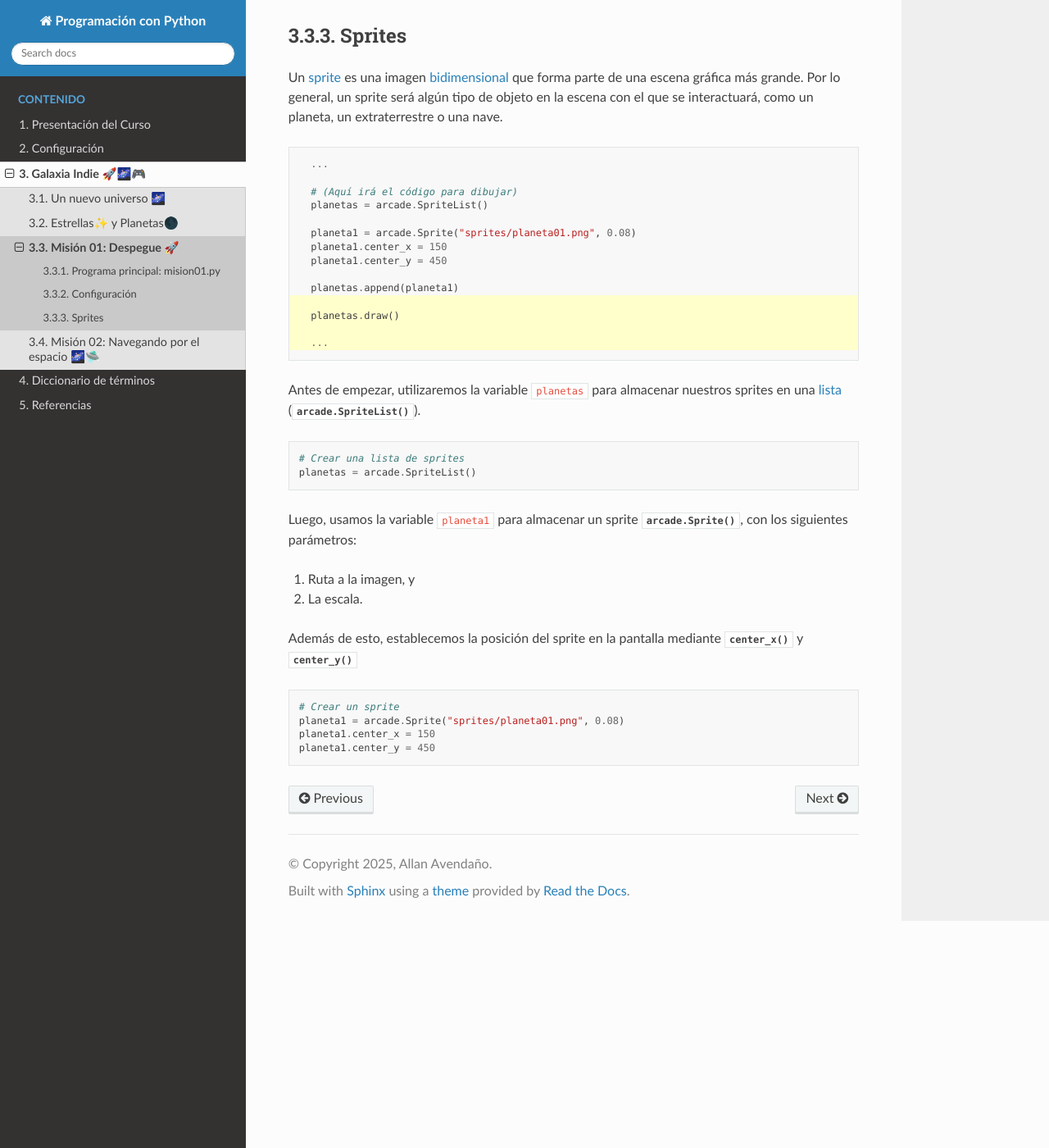
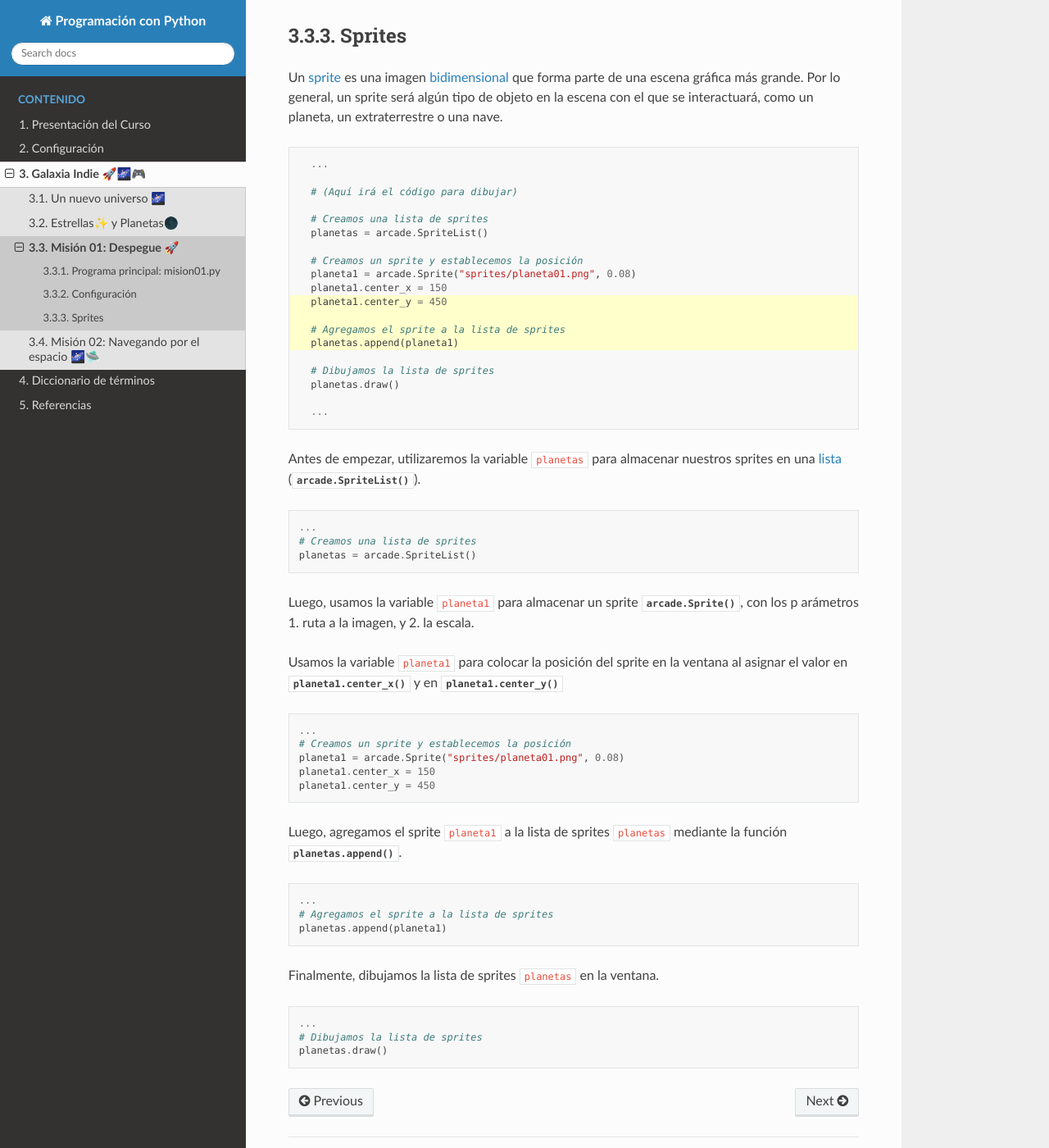
Before and after one commit to aavendan/programacion-python, a Sphinx documentation site: the page built from docs/source/sesiones/sesion03.rst, in a window 1280 px wide and 1400 px high, scrolled down 1504 px. Shown: the whole window at 82% size. Built offline with Sphinx 7.4.7 and the Read the Docs theme 3.1.0, drawn with Linux system fonts in a browser that asks for light colours.

Commit message:
draw all

```diff
--- a/docs/source/sesiones/sesion03.rst
+++ b/docs/source/sesiones/sesion03.rst
@@ -88,14 +88,19 @@ como un planeta, un extraterrestre o una nave.
     ...
 
     # (Aquí irá el código para dibujar)
+
+    # Creamos una lista de sprites
     planetas = arcade.SpriteList()
 
+    # Creamos un sprite y establecemos la posición
     planeta1 = arcade.Sprite("sprites/planeta01.png", 0.08)
     planeta1.center_x = 150
     planeta1.center_y = 450
 
+    # Agregamos el sprite a la lista de sprites
     planetas.append(planeta1)
 
+    # Dibujamos la lista de sprites
     planetas.draw()
 
     ...
@@ -106,22 +111,41 @@ para almacenar nuestros sprites en una :term:`lista`
 
 .. code-block:: python
 
-    # Crear una lista de sprites
+    ...
+    # Creamos una lista de sprites
     planetas = arcade.SpriteList()
 
 
 Luego, usamos la variable ``planeta1``
-para almacenar un sprite :py:func:`arcade.Sprite()`, con los siguientes parámetros:
+para almacenar un sprite :py:func:`arcade.Sprite()`, con los p
+arámetros 1. ruta a la imagen, y  2. la escala.
 
-1. Ruta a la imagen, y
-2. La escala.
-
-Además de esto, establecemos la posición del sprite en la pantalla mediante
-:py:func:`center_x` y :py:func:`center_y`
+Usamos la variable ``planeta1`` para colocar la posición del sprite
+en la ventana al asignar el valor en :py:func:`planeta1.center_x` y en
+:py:func:`planeta1.center_y`
 
 .. code-block:: python
 
-    # Crear un sprite
+    ...
+    # Creamos un sprite y establecemos la posición
     planeta1 = arcade.Sprite("sprites/planeta01.png", 0.08)
     planeta1.center_x = 150
     planeta1.center_y = 450
+
+Luego, agregamos el sprite ``planeta1`` a la lista de sprites ``planetas``
+mediante la función :py:func:`planetas.append()`.
+
+.. code-block:: python
+
+    ...
+    # Agregamos el sprite a la lista de sprites
+    planetas.append(planeta1)
+
+Finalmente, dibujamos la lista de sprites ``planetas`` en la ventana.
+
+
+.. code-block:: python
+
+    ...
+    # Dibujamos la lista de sprites
+    planetas.draw()
```
